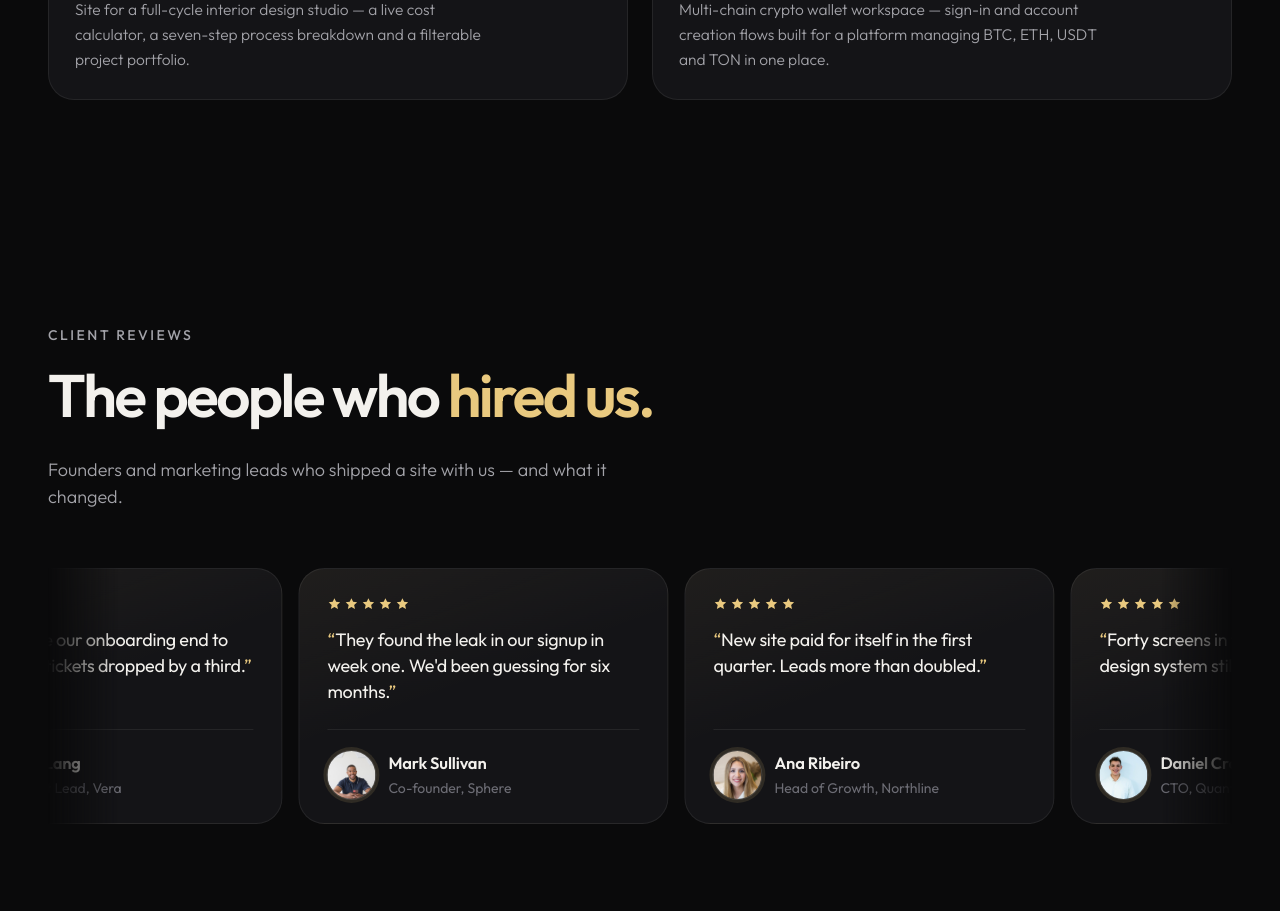
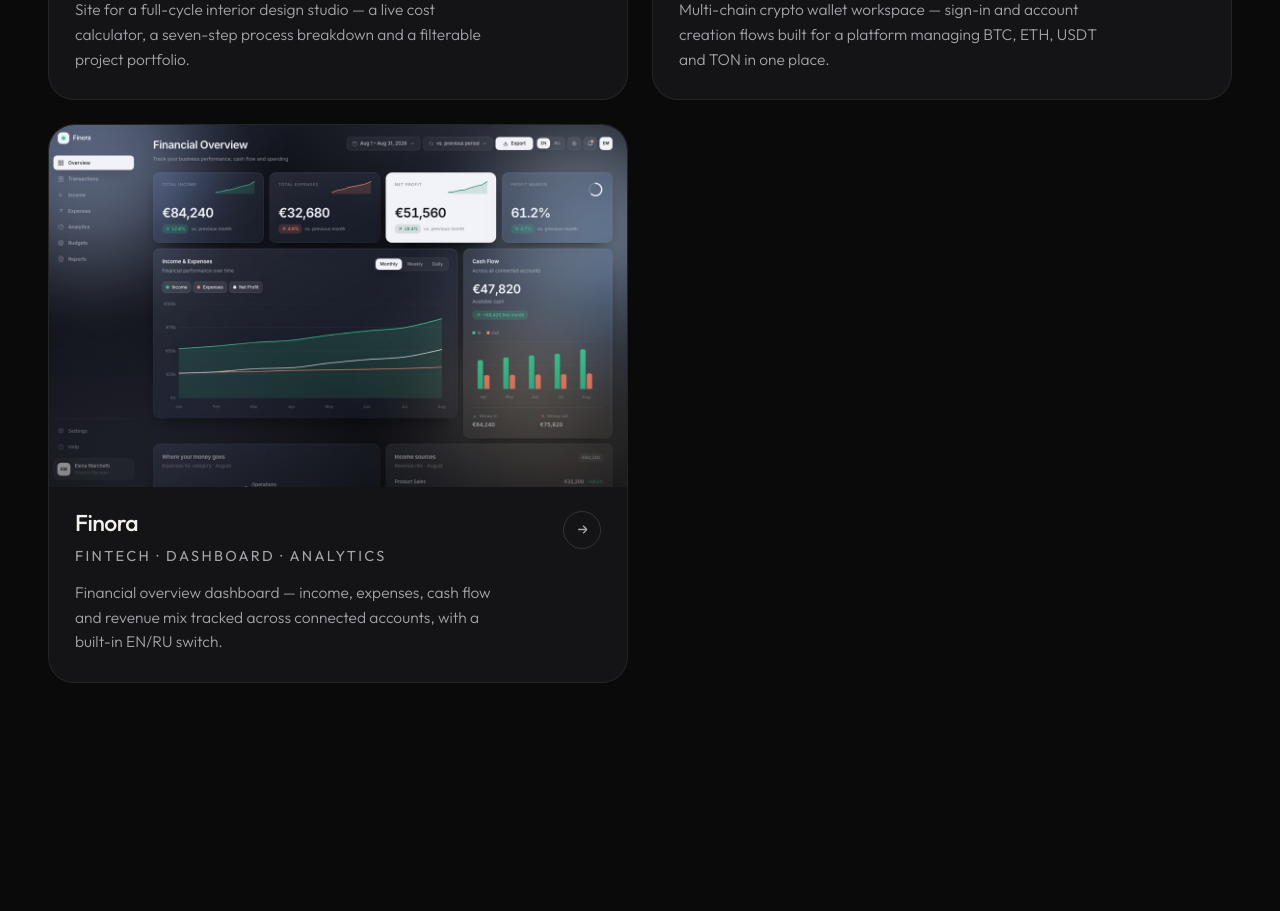
Before and after one commit to germandesignerq/ive-studio, a React (Vite) app in the folder frontend/: page / in a window 1280 px wide. Shown: the part 5220-6131 px from the top of the page. Built offline with nearby package versions, Linux system fonts and the light colour scheme; no server answers.

Commit message:
feat: add Finora dashboard to portfolio (CRM)
Live financial-overview analytics dashboard, linked out with a real
screenshot cover under the CRM category.

```diff
--- a/frontend/src/data/works.ts
+++ b/frontend/src/data/works.ts
@@ -141,4 +141,14 @@
       'Multi-chain crypto wallet workspace — sign-in and account creation flows built for a platform managing BTC, ETH, USDT and TON in one place.',
     img: '/work-momentum.jpg',
   },
+  {
+    slug: 'finora',
+    name: 'Finora',
+    tags: 'Fintech · Dashboard · Analytics',
+    url: 'https://finora-zeta-ivory.vercel.app/',
+    category: 'crm',
+    result:
+      'Financial overview dashboard — income, expenses, cash flow and revenue mix tracked across connected accounts, with a built-in EN/RU switch.',
+    img: '/work-finora.jpg',
+  },
 ]
```
Also changed, not shown: frontend/public/work-finora.jpg (added).
